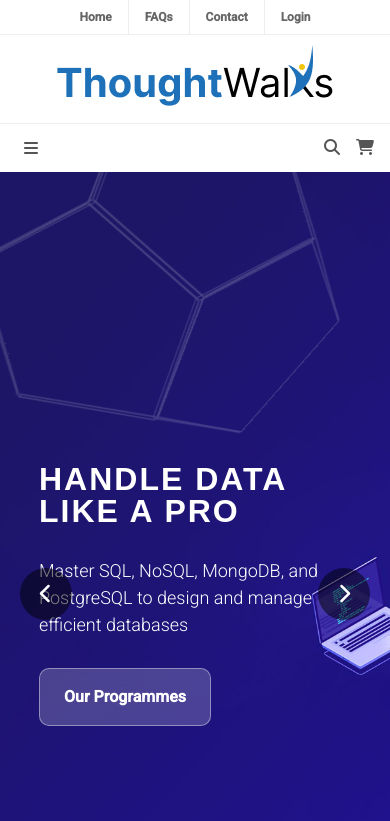
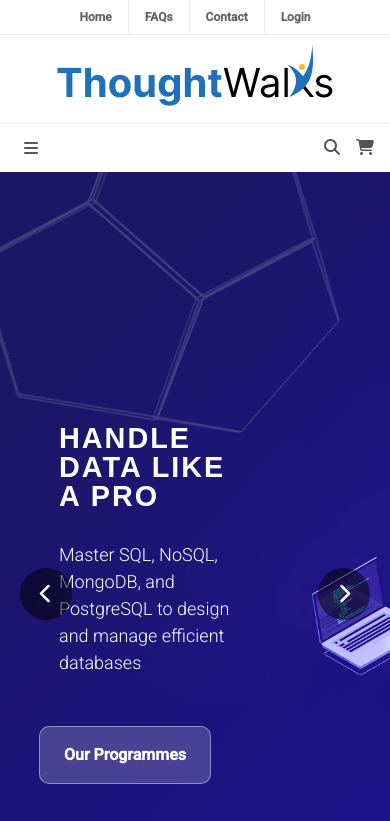
Before and after one commit to vineethpradeep/thoughtwalks, an Angular app: page / in a window 390 px wide. Shown: the top 821 px of the page. Built offline with nearby package versions, Linux system fonts and the light colour scheme.

Commit message:
mobile slider screen update

```diff
--- a/src/app/slider/slider.component.css
+++ b/src/app/slider/slider.component.css
@@ -1,9 +1,15 @@
 @media (max-width: 768px) {
+  .swiper-slider {
+    min-height: 80vh;
+  }
+
   .slider-caption {
-    max-width: 300px !important;
+    max-width: 50% !important;
+    padding: 20px;
   }
+
   .slider-caption h2 {
-    font-size: 2rem !important;
+    font-size: 1.8rem !important;
   }
 }
 #slider {
@@ -15,11 +21,12 @@
   width: 100vw;
   height: 100vh;
   position: absolute;
+  min-height: 100vh;
   margin: 0;
   background-image: inherit;
-  background-position: center center;
+  background-position: center center !important;
   background-repeat: no-repeat;
-  background-size: cover;
+  background-size: cover !important;
   overflow: hidden;
   /* transition: background-attachment 0.5s ease-in-out, transform 0.5s ease-in-out; */
 }
```
